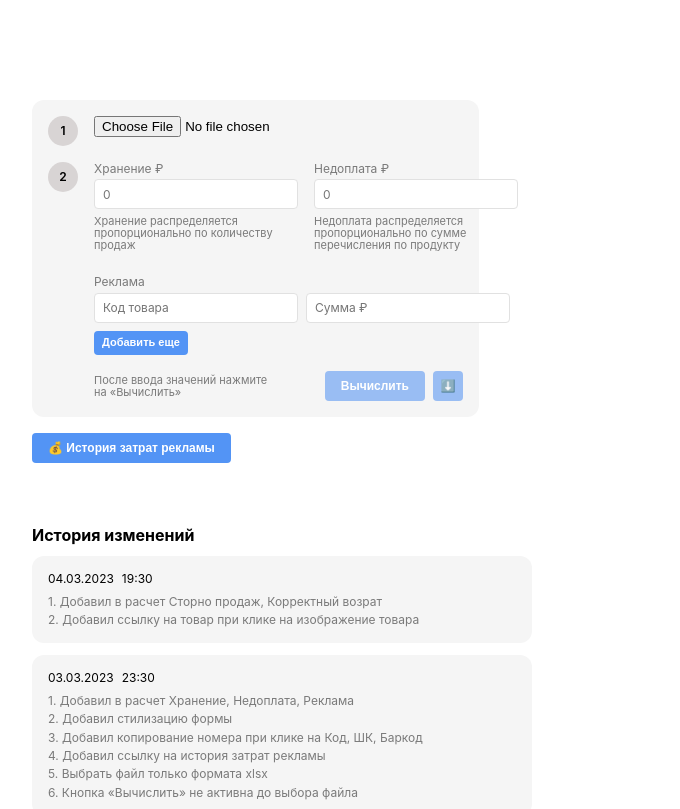
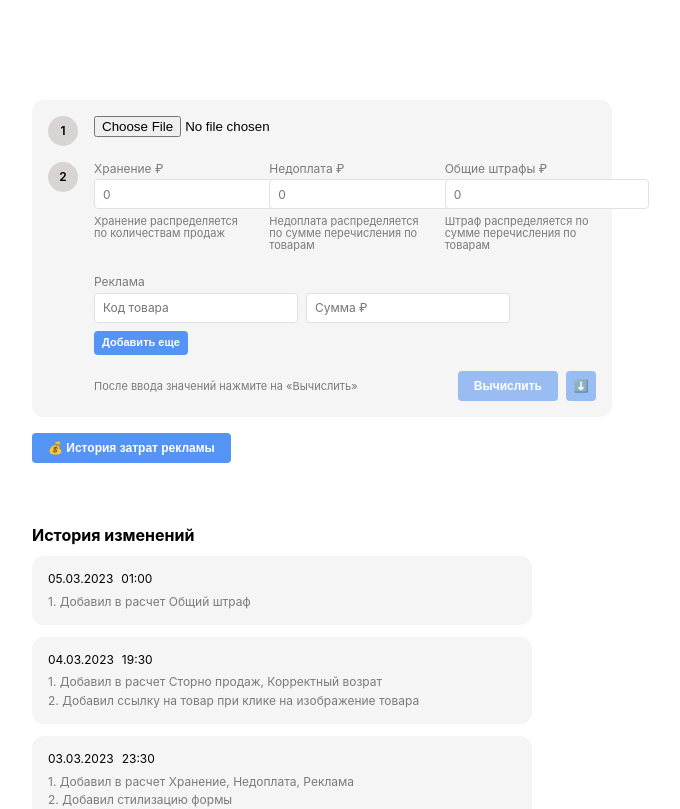
Before and after one commit to Dindro/marketplace-report, a Vue app: page / in a window 1280 px wide. Shown: the top 809 px of the page, without its empty margins (128-808 px from the left). Built offline with nearby package versions, Linux system fonts and the light colour scheme.

Commit message:
add common price

```diff
--- a/src/components/Report/Form.vue
+++ b/src/components/Report/Form.vue
@@ -13,7 +13,7 @@
                     <TextField
                         v-model="storage"
                         label="Хранение ₽"
-                        sub="Хранение распределяется пропорционально по количеству продаж"
+                        sub="Хранение распределяется по количествам продаж"
                         placeholder="0"
                     />
                 </div>
@@ -21,7 +21,15 @@
                     <TextField
                         v-model="underpayment"
                         label="Недоплата ₽"
-                        sub="Недоплата распределяется пропорционально по сумме перечисления по продукту"
+                        sub="Недоплата распределяется по сумме перечисления по товарам"
+                        placeholder="0"
+                    />
+                </div>
+                <div class="form__fines">
+                    <TextField
+                        v-model="commonFines"
+                        label="Общие штрафы ₽"
+                        sub="Штраф распределяется по сумме перечисления по товарам"
                         placeholder="0"
                     />
                 </div>
@@ -58,6 +66,7 @@
         file: ArrayBuffer;
         storage: number;
         underpayment: number;
+        commonFines: number;
         ads: IAdStructure[];
     }
 
@@ -69,6 +78,7 @@
     const file: Ref<Maybe<ArrayBuffer>> = ref(null);
     const storage: Ref<string> = ref('');
     const underpayment: Ref<string> = ref('');
+    const commonFines: Ref<string> = ref('');
     let ads: IAdStructure[] = [];
 
     watch(file, calculate);
@@ -97,6 +107,7 @@
             file: file.value,
             storage: +storage.value,
             underpayment: +underpayment.value,
+            commonFines: +commonFines.value,
             ads,
         });
     }
@@ -111,7 +122,7 @@
         background-color: #F5F5F5;
         border-radius: 12px;
         padding: 16px;
-        max-width: 447px;
+        max-width: 580px;
 
         &__step {
             display: flex;
@@ -137,7 +148,6 @@
 
         &__footer {
             display: flex;
-            justify-content: flex-end;
             align-items: center;
             margin-top: 16px;
             padding-left: 46px;
@@ -152,6 +162,7 @@
             font-size: 11px;
             line-height: 1.1;
             color: rgba(black, 0.5);
+            margin-right: auto;
         }
 
         &__controls {
@@ -166,8 +177,9 @@
         }
 
         &__storage,
-        &__underpayment {
-            width: 50%;
+        &__underpayment,
+        &__fines {
+            width: calc(100% / 3);
         }
     }
 </style>
--- a/src/components/Report/Summary.vue
+++ b/src/components/Report/Summary.vue
@@ -128,6 +128,18 @@
                 <p class="summary-item__value">
                     {{ (props.summary.underpayment / 100).toLocaleString() }} ₽
                     <span v-if="false" class="snap snap--warning" title="8.123% – доля от общей продажи">8.123% от {{ (94560 / 100).toLocaleString() }} ₽</span>
+                </p>
+            </div>
+            <div v-if="props.summary.finesCommon" class="summary__item summary-item summary-item--warning">
+                <p class="summary-item__title">Общие штрафы</p>
+                <p class="summary-item__value">
+                    {{ (props.summary.finesCommon / 100).toLocaleString() }} ₽
+                    <span
+                        class="snap snap--warning"
+                        title="Уменьшает сумму параметра «К переводу»"
+                    >
+                        ?
+                    </span>
                 </p>
             </div>
             <div v-if="props.summary.fines" class="summary__item summary-item summary-item--warning">
--- a/src/components/Version/VersionHistory.vue
+++ b/src/components/Version/VersionHistory.vue
@@ -23,6 +23,13 @@
     }
 
     const data: IVersion[] = [
+        {
+            date: '05.03.2023',
+            time: '01:00',
+            points: [
+                'Добавил в расчет Общий штраф',
+            ],
+        },
         {
             date: '04.03.2023',
             time: '19:30',
--- a/src/entities/ReportAction.ts
+++ b/src/entities/ReportAction.ts
@@ -1,7 +1,7 @@
 import type Product from '@/entities/Product';
 
 export type ReportActionId = number;
-export type ReportActionType = 'delivery' | 'sale' | 'sale-correct' | 'return-correct' | 'delivery-return' | 'return' | 'marriage' | 'lost-product' | 'reversal' | 'reversal-return' | 'fines' | 'ad' | 'storage' | 'underpayment' | 'unkown';
+export type ReportActionType = 'delivery' | 'sale' | 'sale-correct' | 'return-correct' | 'delivery-return' | 'return' | 'marriage' | 'lost-product' | 'reversal' | 'reversal-return' | 'fines' | 'common-fines' | 'ad' | 'storage' | 'underpayment' | 'unkown';
 
 export default class ReportAction {
     id: ReportActionId;
--- a/src/entities/ReportActionList.ts
+++ b/src/entities/ReportActionList.ts
@@ -55,6 +55,10 @@ export default class ReportActionList extends Array<ReportAction> {
 
     get finesList() {
         return this.filter(item => item.type === 'fines');
+    }
+
+    get commonFinesList() {
+        return this.filter(item => item.type === 'common-fines');
     }
 
     get adList() {
@@ -229,6 +233,11 @@ export default class ReportActionList extends Array<ReportAction> {
         return this.finesList.filter((item) => item.comment).map((item) => item.comment);
     }
 
+    /** Общие штрафы */
+    get commonFinesPrice(): number {
+        return this.commonFinesList.reduce((sum, item) => sum + item.fines, 0);
+    }
+
     get taxSource(): number {
         return this.buyerPaid;
     }
@@ -240,7 +249,7 @@ export default class ReportActionList extends Array<ReportAction> {
 
     /** Доход (Сумму которую перечислили), Копейки */
     get revenuePrice(): number {
-        return this.salePrice + this.marriagePrice + this.lostProductPrice + this.saleCorrectPrice + this.reveralReturnPrice - this.deliveryPrice - this.deliveryReturnPrice - this.returnPrice - this.finesPrice - this.reversalPrice - this.returnCorrectPrice - this.adPrice - this.storagePrice - this.underpaymentPrice;
+        return this.salePrice + this.marriagePrice + this.lostProductPrice + this.saleCorrectPrice + this.reveralReturnPrice - this.deliveryPrice - this.deliveryReturnPrice - this.returnPrice - this.finesPrice - this.reversalPrice - this.returnCorrectPrice - this.adPrice - this.storagePrice - this.underpaymentPrice - this.commonFinesPrice;
     }
 
     /** Доход (Сумму которую перечислили) с вычетом налога */
--- a/src/use-cases/GetReportUseCase/GetReportUseCase.ts
+++ b/src/use-cases/GetReportUseCase/GetReportUseCase.ts
@@ -27,6 +27,7 @@ export default class UploadReportUseCase {
     private readonly storageProductRepository: IStorageProductRepository;
     private readonly tax: number = 7;
     private underpayment: number;
+    private commonFines: number;
 
     constructor(
         reportRepository: IReportDetailRepository,
@@ -36,6 +37,7 @@ export default class UploadReportUseCase {
         adProductRepository: IAdProductRepository,
         storageProductRepository: IStorageProductRepository,
         underpayment: number = 0,
+        commonFines: number = 0,
     ) {
         this.reportRepository = reportRepository;
         this.userFractionRepository = userFractionRepository;
@@ -44,6 +46,7 @@ export default class UploadReportUseCase {
         this.adProductRepository = adProductRepository;
         this.storageProductRepository = storageProductRepository;
         this.underpayment = underpayment;
+        this.commonFines = commonFines;
     }
 
     async execute(): Promise<IGetReportReponseModel> {
@@ -65,47 +68,55 @@ export default class UploadReportUseCase {
         const storage = await this.storageProductRepository.get();
         if (storage > 0) {
             const saleCount = reportActionList.saleCommonCount;
-            if (saleCount) {
             for (const [productId, productReports] of productIdActionListMap) {
+                let productStorage: number;
+                if (storage > 0) {
                     if (!productReports.saleCommonCount) continue;
-                    const productStorage = storage / saleCount * productReports.saleCommonCount;
-                    const reportId = reportActionList.lastId + 1;
-                    const product = reportActionList.getProductByProductId(productId) as Product;
-                    const report = new ReportAction(reportId, 'storage', productStorage, 0, 0, 0, '', product);
-                    reportActionList.push(report);
+                    productStorage = storage / saleCount * productReports.saleCommonCount;
+                } else {
+                    productStorage = storage / reportActionList.uniqueProductIdList.length;;
                 }
-            } else {
-                const productCount = reportActionList.uniqueProductIdList.length;
-                for (const [productId] of productIdActionListMap) {
-                    const productStorage = storage / productCount;
+
                 const reportId = reportActionList.lastId + 1;
                 const product = reportActionList.getProductByProductId(productId) as Product;
                 const report = new ReportAction(reportId, 'storage', productStorage, 0, 0, 0, '', product);
                 reportActionList.push(report);
             }
         }
-        }
 
         if (this.underpayment > 0) {
             const price = reportActionList.transferredForProducts;
+            for (const [productId, productReports] of productIdActionListMap) {
+                let productUnderpayment: number;
                 if (price > 0) {
-                for (const [productId, productReports] of productIdActionListMap) {
                     if (productReports.transferredForProducts <= 0) continue;
-                    const productUnderpayment = this.underpayment / price * productReports.transferredForProducts;
+                    productUnderpayment = this.underpayment / price * productReports.transferredForProducts;
+                } else {
+                    productUnderpayment = this.underpayment / reportActionList.uniqueProductIdList.length;
+                }
+
                 const reportId = reportActionList.lastId + 1;
                 const product = reportActionList.getProductByProductId(productId) as Product;
                 const report = new ReportAction(reportId, 'underpayment', productUnderpayment, 0, 0, 0, '', product);
                 reportActionList.push(report);
             }
+        }
+
+        if (this.commonFines > 0) {
+            const price = reportActionList.transferredForProducts;
+            for (const [productId, productReports] of productIdActionListMap) {
+                let productCommonFines: number;
+                if (price > 0) {
+                    if (productReports.transferredForProducts <= 0) continue;
+                    productCommonFines = this.commonFines / price * productReports.transferredForProducts;
                 } else {
-                const productCount = reportActionList.uniqueProductIdList.length;
-                for (const [productId] of productIdActionListMap) {
-                    const productUnderpayment = this.underpayment / productCount;
+                    productCommonFines = this.commonFines / reportActionList.uniqueProductIdList.length;
+                }
+
                 const reportId = reportActionList.lastId + 1;
                 const product = reportActionList.getProductByProductId(productId) as Product;
-                    const report = new ReportAction(reportId, 'underpayment', productUnderpayment, 0, 0, 0, '', product);
+                const report = new ReportAction(reportId, 'common-fines', 0, 0, 0, productCommonFines, '', product);
                 reportActionList.push(report);
-                }
             }
         }
 
@@ -279,6 +290,7 @@ export default class UploadReportUseCase {
             fines: reportActionList.finesPrice,
             finesCount: reportActionList.finesCount,
             finesDescription: reportActionList.finesDescription,
+            finesCommon: reportActionList.commonFinesPrice,
             tax: reportActionList.tax,
             taxPercent: reportActionList.taxPercent,
             taxSource: reportActionList.taxSource,
--- a/src/use-cases/GetReportUseCase/IGetReportResponseModel.ts
+++ b/src/use-cases/GetReportUseCase/IGetReportResponseModel.ts
@@ -34,6 +34,7 @@ export interface ISummaryReport {
     fines: number;
     finesCount: number;
     finesDescription: string[],
+    finesCommon: number;
     tax: number;
     taxPercent: number;
     taxSource: number;
--- a/src/views/ReportView.vue
+++ b/src/views/ReportView.vue
@@ -59,6 +59,7 @@ const fractions: Ref<IFractionSummaryReport[]> = ref([]);
 function onCalculate(form: IFormStructure): void {
     const storage = +(form.storage * 100).toFixed();
     const underpayment = +(form.underpayment * 100).toFixed();
+    const commonFines = +(form.commonFines * 100).toFixed();
 
     let ads: IAdProductData[] = [];
     for (const ad of form.ads) {
@@ -68,10 +69,10 @@ function onCalculate(form: IFormStructure): void {
         });
     }
 
-    getProductActionByFile(form.file, ads, storage, underpayment);
+    getProductActionByFile(form.file, ads, storage, underpayment, commonFines);
 }
 
-async function getProductActionByFile(file: ArrayBuffer, ads: IAdProductData[], storage: number, underpayment: number) {
+async function getProductActionByFile(file: ArrayBuffer, ads: IAdProductData[], storage: number, underpayment: number, commonFines: number) {
     const detailRepository = new ReportDetailRepository(file);
     const userFractionRepository = new UserFractionRepository();
     const userRepository = new UserRepository();
@@ -87,6 +88,7 @@ async function getProductActionByFile(file: ArrayBuffer, ads: IAdProductData[],
         adProductRepository,
         storageProductRepository,
         underpayment,
+        commonFines,
     ).execute();
 
     summary.value = result.summary;
```
Lines whose indentation alone changed are shown as unchanged.
